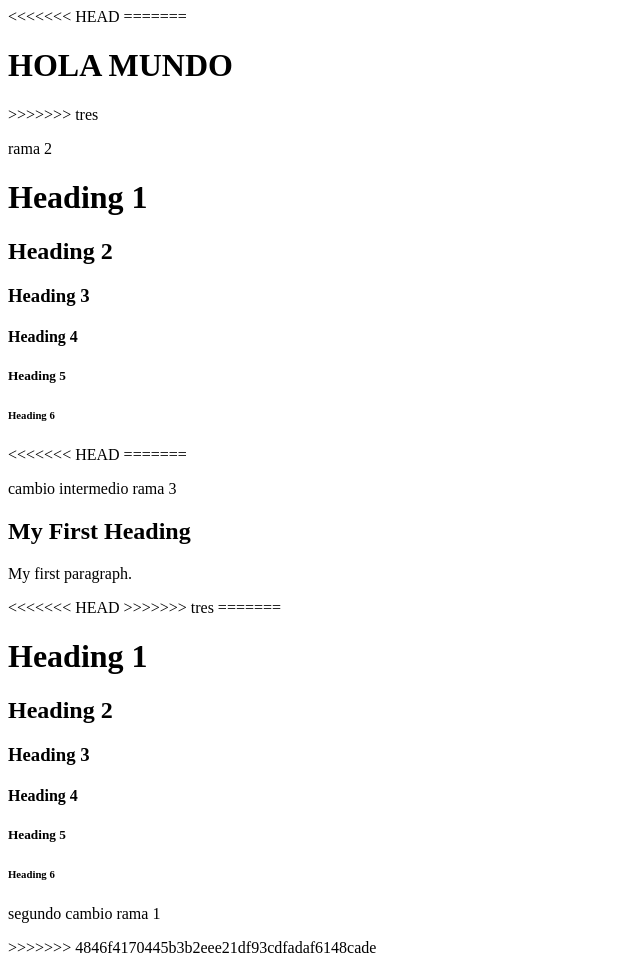
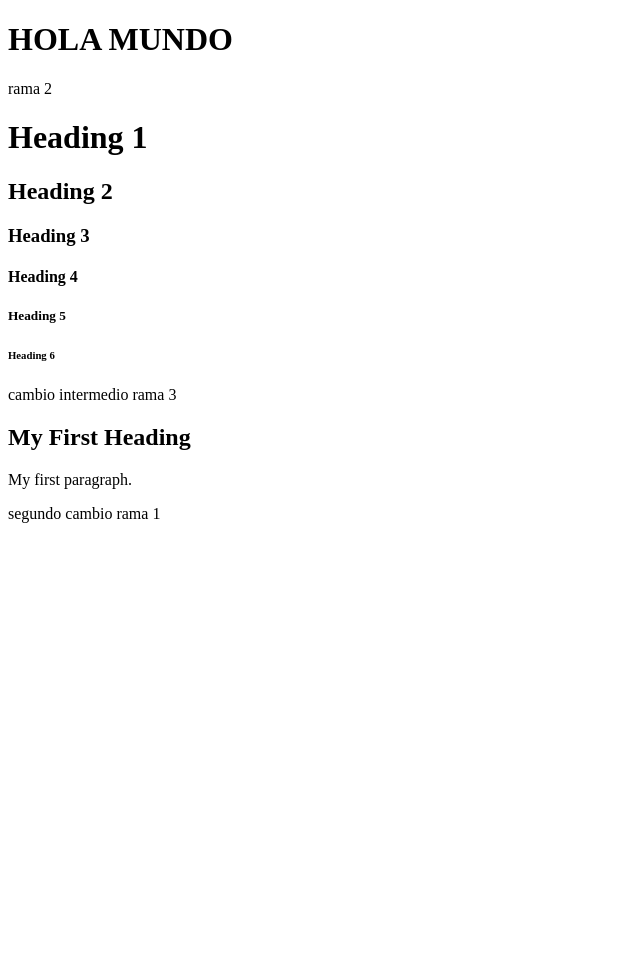
Before and after one commit to uriel7580/test, a plain HTML site: page index.html in a window 1280 px wide. Shown: the whole page, without its empty margins (0-640 px from the left). After the commit the page ends 800 px from the top, so only its background shows below. Drawn offline with Linux system fonts and the light colour scheme.

Commit message:
estabilicion de la version

```diff
--- a/index.html
+++ b/index.html
@@ -7,10 +7,7 @@
     <title>HOLA MUNDO</title>
 </head>
 <body>
-<<<<<<< HEAD
-=======
     <h1>HOLA MUNDO</h1>
->>>>>>> tres
     <p>rama 2</p>
     <h1>Heading 1</h1>
     <h2>Heading 2</h2>
@@ -18,22 +15,10 @@
     <h4>Heading 4</h4>
     <h5>Heading 5</h5>
     <h6>Heading 6</h6>
-<<<<<<< HEAD
-=======
     <p>cambio intermedio rama 3</p>
     <h2>My First Heading</h2>
     <p>My first paragraph.</p>
-<<<<<<< HEAD
->>>>>>> tres
-=======
-    <h1>Heading 1</h1>
-    <h2>Heading 2</h2>
-    <h3>Heading 3</h3>
-    <h4>Heading 4</h4>
-    <h5>Heading 5</h5>
-    <h6>Heading 6</h6>
     <p>segundo cambio rama 1</p>
->>>>>>> 4846f4170445b3b2eee21df93cdfadaf6148cade
 </body>
     <!-- cambio antes de subir un comit ya hecho-->
 </html>
```
